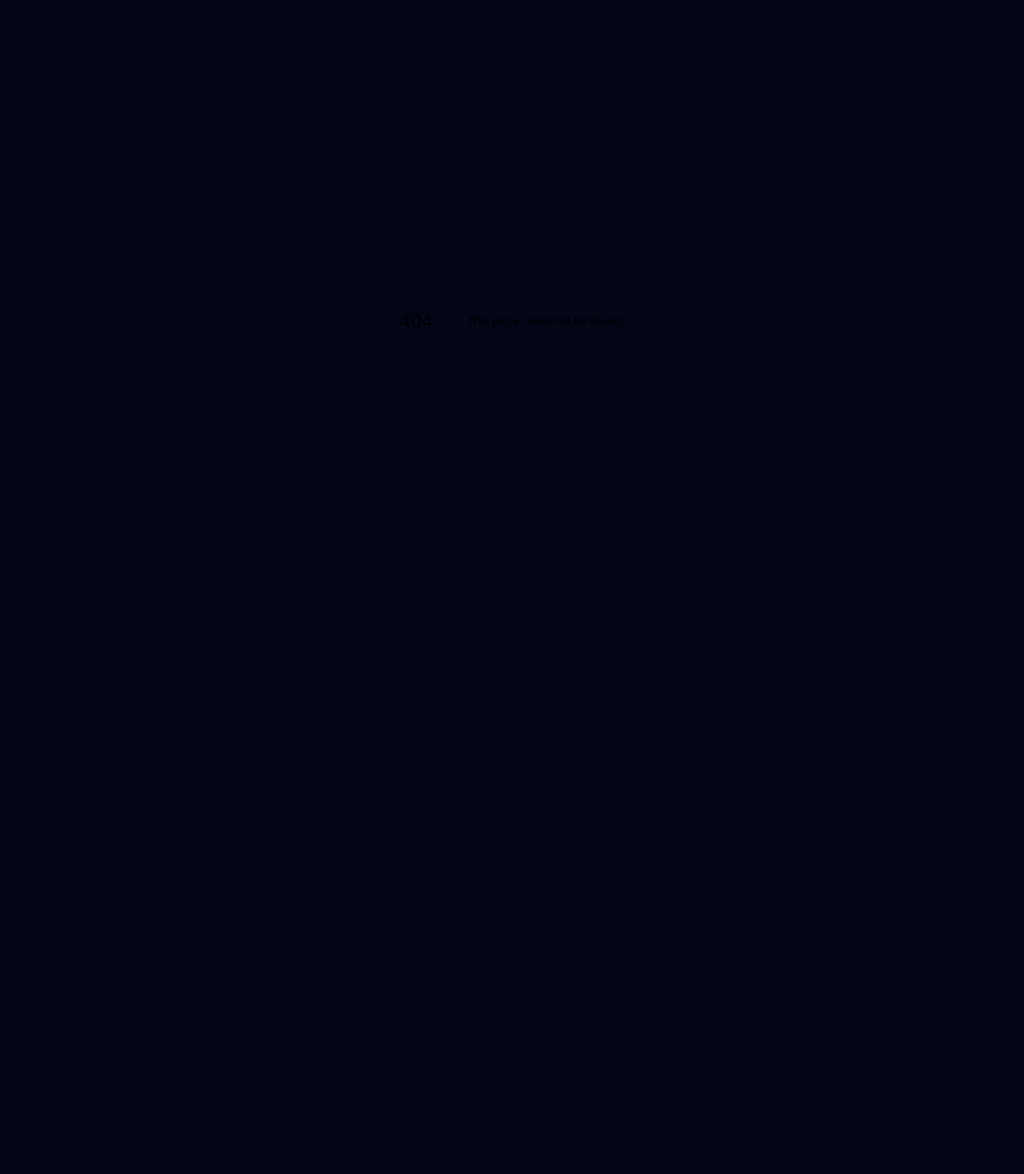
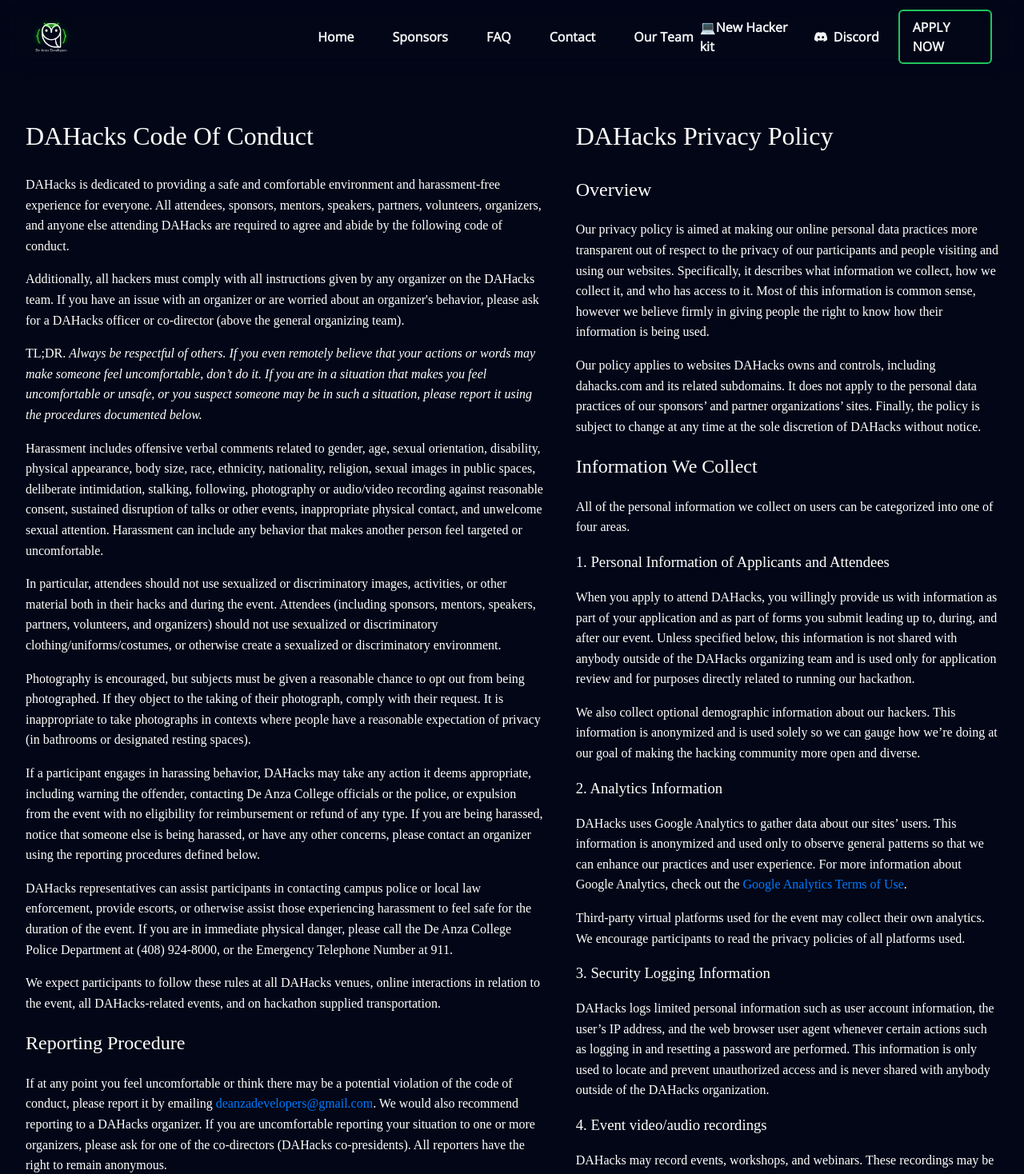
Before and after one commit to moyamanuel/da-hacks.github.io, a Next.js app: page /policies in a window 1280 px wide. Before the commit this address had no page. Shown: the top 1468 px of the page at 80% size. Before the commit the page ends 800 px from the top, so only its background shows below. Built offline with nearby package versions, Linux system fonts and the light colour scheme.

Commit message:
privacy & code of conduct

```diff
--- a/package.json
+++ b/package.json
@@ -14,13 +14,17 @@
     "headlessui": "^0.0.0",
     "heroicons": "^2.1.3",
     "i": "^0.3.7",
+    "marked": "^12.0.2",
     "next": "14.2.3",
     "npm": "^10.7.0",
     "react": "^18",
     "react-dom": "^18",
+    "react-markdown": "^9.0.1",
+    "react-marked": "^0.3.1",
     "react-media-hook": "^0.5.0",
     "react-router-dom": "^6.23.1",
     "react-router-hash-link": "^2.4.3",
+    "remark-gfm": "^4.0.0",
     "sass": "^1.77.1",
     "styled-components": "^6.1.11"
   },
@@ -31,6 +35,7 @@
     "eslint": "^8",
     "eslint-config-next": "14.2.3",
     "postcss": "^8",
+    "raw-loader": "^4.0.2",
     "tailwindcss": "^3.4.1",
     "typescript": "^5"
   }
--- a/src/app/components/policy/code_of_conduct.md
+++ b/public/policies/code_of_conduct.md
@@ -26,4 +26,4 @@ DAHacks reserves the right to revise, make exceptions to, or otherwise amend the
 
 _Our code of conduct is based on the [Hack Code of Conduct.](http://hackcodeofconduct.org/)_
 
-This guide was last updated on: May 17, 2024
+This guide was last updated on: May 23, 2024
--- a/src/app/components/Footer.tsx
+++ b/src/app/components/Footer.tsx
@@ -4,6 +4,9 @@ export default function Footer() {
       <h1 className="text-md text-white text-center">
         Made with ❤️ by the DAHacks team in Cupertino, CA
       </h1>
+      <h2 className="text-sm text-blue-500 text-center">
+        <a href="/policies">Policy & Code of Conduct</a>
+      </h2>
     </div>
   );
 }
--- a/src/app/components/faq.tsx
+++ b/src/app/components/faq.tsx
@@ -28,7 +28,9 @@ export default function Faq() {
             </summary>
             <div className="px-4 pb-4">
               <p>
-                DAHacks is from Friday, May 31st from 10:30 AM - 9 PM to Saturday, June 1st from 9 AM - 6 PM at De Anza College in the Science Center Building SC1102. This is not an overnight event.
+                DAHacks is from Friday, May 31st from 10:30 AM - 9 PM to
+                Saturday, June 1st from 9 AM - 6 PM at De Anza College in the
+                Science Center Building SC1102. This is not an overnight event.
               </p>
             </div>
           </details>
@@ -50,17 +52,23 @@ export default function Faq() {
             </summary>
             <div className="px-4 pb-4">
               <p>
-              There will be prizes for First Place ($200), Second Place ($100), and Third Place ($75). There are also other special prizes!{" "}
+                There will be prizes for First Place ($200), Second Place
+                ($100), and Third Place ($75). There are also other special
+                prizes!{" "}
               </p>
             </div>
           </details>
           <details>
             <summary className="py-2 outline-none cursor-pointer focus:underline">
-            What if I have never hacked before?
+              What if I have never hacked before?
             </summary>
             <div className="px-4 pb-4">
               <p>
-              Don’t sweat! DAHacks welcomes hackers of all levels, whether you are a coding prodigy or just dipping your toes into the world of hacking. We will have workshops and mentors to help you along the way, so you can learn, create, and have a blast! Here is a link to our{" "}
+                Don’t sweat! DAHacks welcomes hackers of all levels, whether you
+                are a coding prodigy or just dipping your toes into the world of
+                hacking. We will have workshops and mentors to help you along
+                the way, so you can learn, create, and have a blast! Here is a
+                link to our{" "}
                 <a
                   href="https://github.com/da-hacks/awesome-projects-boilerplates"
                   className="underline text-lg"
@@ -77,7 +85,11 @@ export default function Faq() {
             </summary>
             <div className="px-4 pb-4">
               <p>
-              Teams who want to borrow equipment must have between 3 and 4 members. Otherwise, teams can have between 1 and 4 members. You can either form a team beforehand and come to the event or make teammates at the event. We will be having a team-making session. Note that teams must be formed by the opening ceremony at 12 PM.
+                Teams who want to borrow equipment must have between 3 and 4
+                members. Otherwise, teams can have between 1 and 4 members. You
+                can either form a team beforehand and come to the event or make
+                teammates at the event. We will be having a team-making session.
+                Note that teams must be formed by the opening ceremony at 12 PM.
               </p>
             </div>
           </details>
@@ -87,7 +99,23 @@ export default function Faq() {
             </summary>
             <div className="px-4 pb-4">
               <p>
-              No team? No problem! Leading up to our event, you can meet new people through our hacker Discord. We will have team formation events at the beginning of the hackathon geared towards helping you find people to work with.
+                No team? No problem! Leading up to our event, you can meet new
+                people through our hacker Discord. We will have team formation
+                events at the beginning of the hackathon geared towards helping
+                you find people to work with.
+              </p>
+            </div>
+          </details>
+          <details>
+            <summary className="py-2 outline-none cursor-pointer focus:underline">
+              Code of Conduct & Privacy Policy?
+            </summary>
+            <div className="px-4 pb-4">
+              <p>
+                Our Code of Conduct and Privacy Policy can be found{" "}
+                <a href="/policies" className="underline text-lg">
+                  here
+                </a>
               </p>
             </div>
           </details>
--- /dev/null
+++ b/src/app/policies/Markdown.css
@@ -0,0 +1,35 @@
+.markdown-content {
+  font-family: "Arial, sans-serif";
+  line-height: 1.6;
+}
+
+.markdown-content h1 {
+  font-size: 2em;
+  margin-top: 0.67em;
+  margin-bottom: 0.67em;
+}
+
+.markdown-content h2 {
+  font-size: 1.5em;
+  margin-top: 0.75em;
+  margin-bottom: 0.75em;
+}
+
+.markdown-content h3 {
+  font-size: 1.17em;
+  margin-top: 0.83em;
+  margin-bottom: 0.83em;
+}
+
+.markdown-content p {
+  margin: 1em 0;
+}
+
+.markdown-content a {
+  color: #007bff; /* Blue color for links */
+  text-decoration: none; /* Remove underline */
+}
+
+.markdown-content a:hover {
+  text-decoration: underline; /* Underline on hover */
+}
--- /dev/null
+++ b/src/app/policies/MarkdownRenderer.tsx
@@ -0,0 +1,30 @@
+"use client";
+import React, { useEffect, useState } from "react";
+import ReactMarkdown from "react-markdown";
+import remarkGfm from "remark-gfm";
+import "./Markdown.css";
+
+interface MarkdownRendererProps {
+  filePath: string;
+}
+
+const MarkdownRenderer = ({ filePath }: { filePath: string }) => {
+  const [markdownContent, setMarkdownContent] = useState("");
+
+  useEffect(() => {
+    fetch(filePath)
+      .then((response) => response.text())
+      .then((text) => setMarkdownContent(text))
+      .catch((error) => console.error(error));
+  }, [filePath]);
+
+  return (
+    <div className="markdown-content">
+      <ReactMarkdown remarkPlugins={[remarkGfm]}>
+        {markdownContent}
+      </ReactMarkdown>
+    </div>
+  );
+};
+
+export default MarkdownRenderer;
--- /dev/null
+++ b/src/app/policies/page.tsx
@@ -0,0 +1,18 @@
+import Footer from "../components/Footer";
+import Navbar from "../components/navbar";
+import MarkdownRenderer from "./MarkdownRenderer";
+
+const Policy = () => {
+  return (
+    <>
+      <Navbar />
+      <div className="text-white flex lg:flex-row max-md:flex-col gap-10 p-4 m-4">
+        <MarkdownRenderer filePath="./policies/code_of_conduct.md" />
+        <MarkdownRenderer filePath="./policies/privacy.md" />
+      </div>
+      <Footer />
+    </>
+  );
+};
+
+export default Policy;
```
Also changed, not shown: public/policies/privacy.md (renamed from src/app/components/policy/privacy.md), 1 other file (tests, documents, lock files or other folders).
